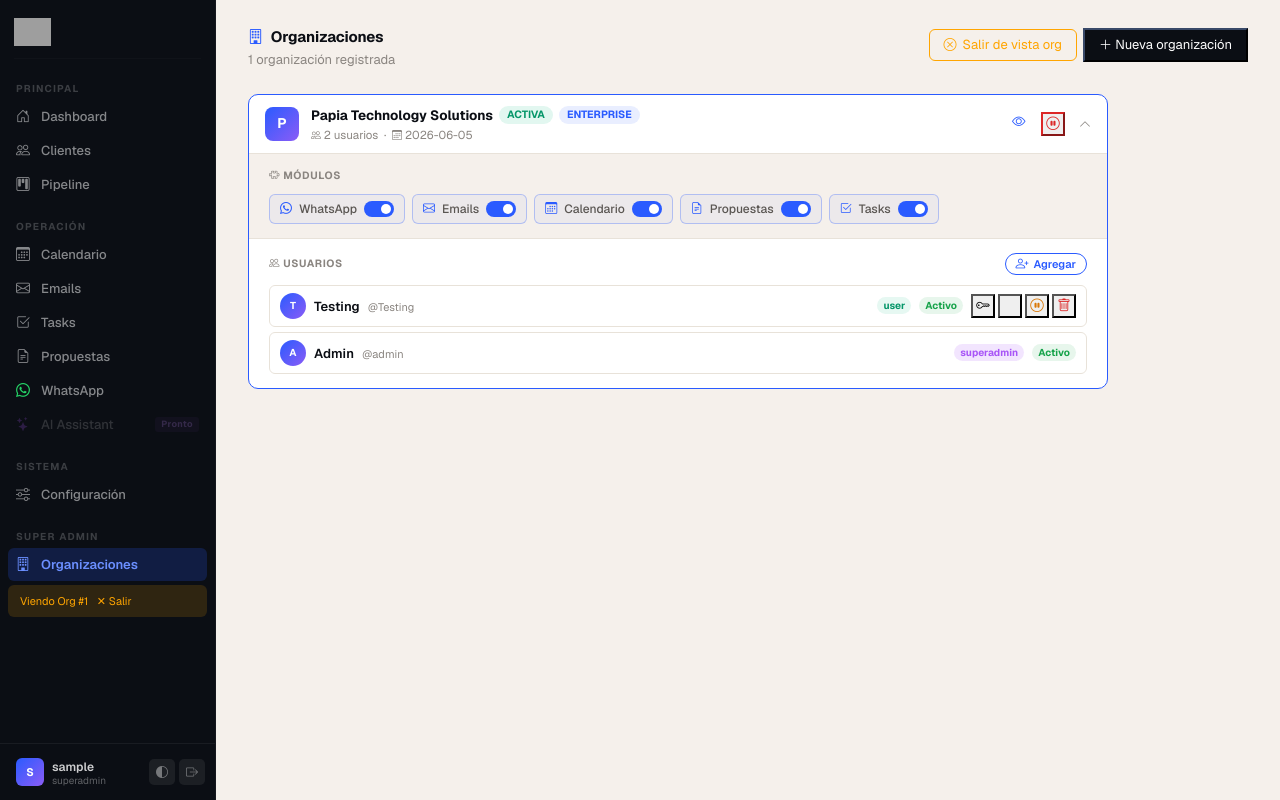
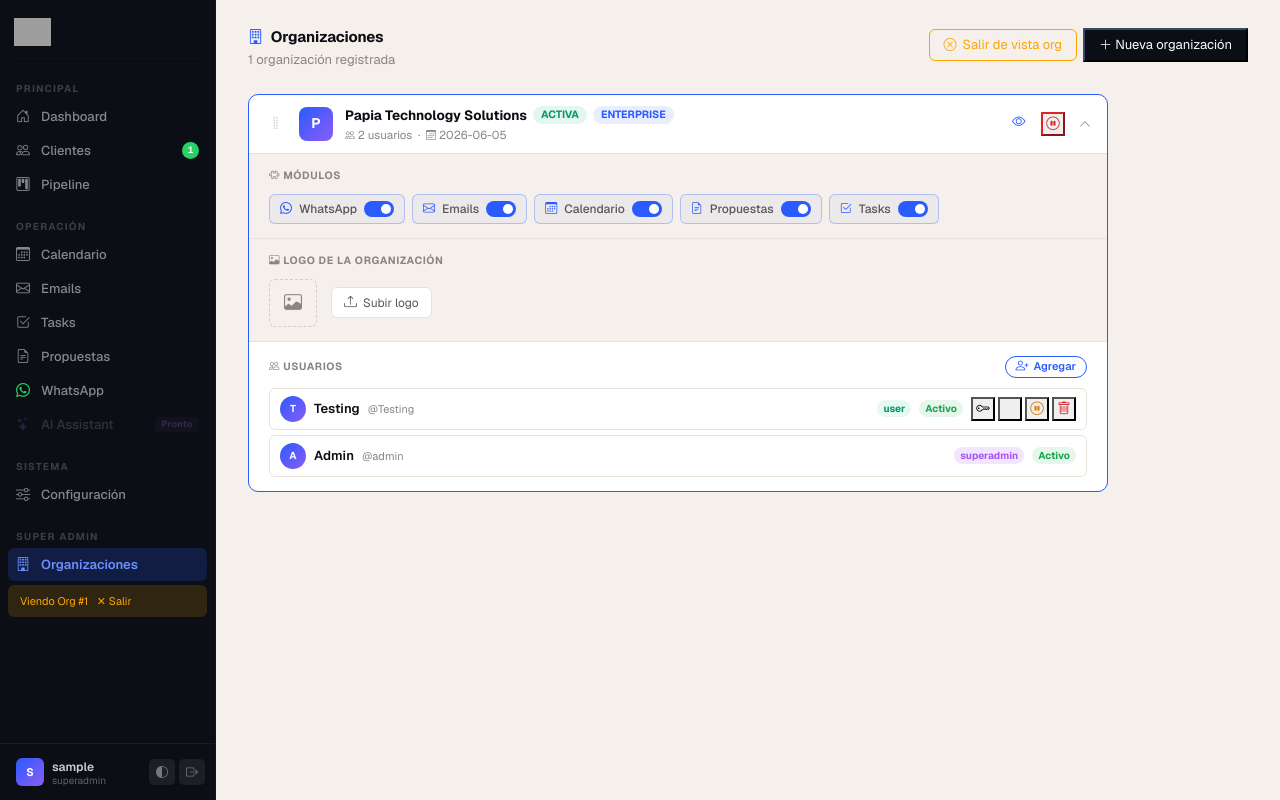
Before and after one commit to henmartin2005/CRMnewPapiaTech, a Flask app: page /super/organizations in a window 1280 px wide. Run offline with Flask 3, Linux system fonts and the light colour scheme; the visitor is signed in with stand-in values (Sample User, id 1); data comes from the database, SQL or seed files in the repository; tables that the repository leaves empty hold one stand-in row (values such as "Sample post"); some web fonts are replaced; grey boxes are pictures that could not be loaded.

Commit message:
Add drag-and-drop org reorder + per-org logo upload
database.py:
- Add logo_url TEXT DEFAULT '' to organizations
- Add sort_order INTEGER DEFAULT 0 to organizations

routes/super.py:
- POST /super/organizations/reorder: accepts JSON {order:[ids]}
  updates sort_order for each org atomically
- POST /super/organizations/<id>/upload-logo: validates extension
  (png/jpg/gif/webp/svg), saves to static/logos/ with uuid filename,
  updates logo_url in DB
- organizations() query now ORDER BY sort_order ASC

app.py:
- context processor fetches logo_url from organizations table
  and injects current_org_logo into every template

templates/super/organizations.html:
- SortableJS 1.15.2 from CDN, handle='.drag-handle', ghostClass
- ⠿ drag handle icon on each org row (stops click propagation)
- Avatar replaced by <img> when org has logo_url
- Logo upload section in expandable panel: click-to-select auto-submit
  form with preview of current logo, file input hidden behind label

templates/dashboard.html:
- Show org logo (32px) inline with org name when available

templates/base.html:
- Sidebar logo shows org logo (white filter) for non-superadmin users;
  superadmin always sees PapiaTech logo

Co-Authored-By: Claude Sonnet 4.6 <noreply@anthropic.com>

```diff
--- a/papia-crm/app.py
+++ b/papia-crm/app.py
@@ -103,13 +103,16 @@ def inject_globals():
         client_count = _cdb.execute(
             "SELECT COUNT(*) FROM clients WHERE org_id=?", (org_id,)
         ).fetchone()[0]
-        org_name = (_cdb.execute(
-            "SELECT name FROM organizations WHERE id=?", (org_id,)
-        ).fetchone() or {}).get('name', '')
+        _org_row = _cdb.execute(
+            "SELECT name, logo_url FROM organizations WHERE id=?", (org_id,)
+        ).fetchone()
+        org_name = _org_row['name']  if _org_row else ''
+        org_logo = _org_row['logo_url'] if _org_row else ''
         _cdb.close()
     except Exception:
         client_count = 0
         org_name     = ''
+        org_logo     = ''
 
     # Module permissions: org-level ∩ user-level
     role    = session.get('user_role', 'user')
@@ -147,6 +150,7 @@ def inject_globals():
         'current_org_id':   org_id,
         'client_count':     client_count,
         'current_org_name': org_name,
+        'current_org_logo': org_logo,
     }
 
 
--- a/papia-crm/database.py
+++ b/papia-crm/database.py
@@ -264,6 +264,8 @@ def init_db():
         "ALTER TABLE organizations ADD COLUMN app_base_url TEXT DEFAULT ''",
         "ALTER TABLE organizations ADD COLUMN gmail_client_id TEXT DEFAULT ''",
         "ALTER TABLE organizations ADD COLUMN gmail_client_secret TEXT DEFAULT ''",
+        "ALTER TABLE organizations ADD COLUMN logo_url TEXT DEFAULT ''",
+        "ALTER TABLE organizations ADD COLUMN sort_order INTEGER DEFAULT 0",
         "ALTER TABLE payment_links ADD COLUMN org_id INTEGER NOT NULL DEFAULT 1",
     ]
     for sql in migrations:
--- a/papia-crm/routes/super.py
+++ b/papia-crm/routes/super.py
@@ -1,7 +1,13 @@
+import os
+from uuid import uuid4
 from flask import Blueprint, render_template, request, redirect, url_for, flash, session, jsonify
 from database import get_db
 from werkzeug.security import generate_password_hash as _gen_hash
+from werkzeug.utils import secure_filename
 from functools import wraps
+
+_LOGO_ALLOWED = {'png', 'jpg', 'jpeg', 'gif', 'webp', 'svg'}
+_LOGOS_DIR    = os.path.join(os.path.dirname(os.path.dirname(__file__)), 'static', 'logos')
 
 super_bp = Blueprint('super', __name__, url_prefix='/super')
 
@@ -36,7 +42,7 @@ def organizations():
         SELECT o.*, COUNT(u.id) as user_count
         FROM organizations o
         LEFT JOIN users u ON u.org_id = o.id
-        GROUP BY o.id ORDER BY o.created_at DESC
+        GROUP BY o.id ORDER BY o.sort_order ASC, o.created_at DESC
     """).fetchall()
 
     # Load module status per org
@@ -194,6 +200,45 @@ def change_user_role(org_id, user_id):
     return redirect(url_for('super.organizations'))
 
 
+@super_bp.route('/organizations/reorder', methods=['POST'])
+@superadmin_required
+def reorder_organizations():
+    order = request.get_json(silent=True) or {}
+    ids   = order.get('order', [])
+    db    = get_db()
+    for i, org_id in enumerate(ids):
+        db.execute("UPDATE organizations SET sort_order=? WHERE id=?", (i, int(org_id)))
+    db.commit()
+    db.close()
+    return jsonify({'success': True})
+
+
+@super_bp.route('/organizations/<int:org_id>/upload-logo', methods=['POST'])
+@superadmin_required
+def upload_org_logo(org_id):
+    file = request.files.get('logo')
+    if not file or not file.filename:
+        flash('Selecciona un archivo de imagen.', 'danger')
+        return redirect(url_for('super.organizations'))
+
+    ext = file.filename.rsplit('.', 1)[-1].lower() if '.' in file.filename else ''
+    if ext not in _LOGO_ALLOWED:
+        flash('Solo se permiten imágenes PNG, JPG, GIF, WebP o SVG.', 'danger')
+        return redirect(url_for('super.organizations'))
+
+    os.makedirs(_LOGOS_DIR, exist_ok=True)
+    filename = f"org_{org_id}_{uuid4().hex[:8]}.{ext}"
+    file.save(os.path.join(_LOGOS_DIR, filename))
+
+    db = get_db()
+    db.execute("UPDATE organizations SET logo_url=? WHERE id=?",
+               (f"/static/logos/{filename}", org_id))
+    db.commit()
+    db.close()
+    flash('Logo actualizado correctamente.', 'success')
+    return redirect(url_for('super.organizations'))
+
+
 @super_bp.route('/organizations/create', methods=['POST'])
 @superadmin_required
 def create_org():
--- a/papia-crm/templates/base.html
+++ b/papia-crm/templates/base.html
@@ -27,8 +27,13 @@
 
   <!-- Logo -->
   <a class="sb-logo" href="{{ url_for('dashboard') }}">
-    <img src="https://www.papiatech.com/assets/logo-papiatech-white-CnoB7BBt.png"
-         alt="Papia Technology Solutions" />
+    {% if current_org_logo and not is_superadmin %}
+      <img src="{{ current_org_logo }}" alt="{{ current_org_name }}"
+           style="max-height:40px;max-width:160px;object-fit:contain;filter:brightness(0) invert(1);opacity:.9;" />
+    {% else %}
+      <img src="https://www.papiatech.com/assets/logo-papiatech-white-CnoB7BBt.png"
+           alt="Papia Technology Solutions" />
+    {% endif %}
   </a>
 
   <hr class="sb-rule" />
--- a/papia-crm/templates/super/organizations.html
+++ b/papia-crm/templates/super/organizations.html
@@ -3,6 +3,15 @@
 
 {% block head %}
 <style>
+/* ── Drag handle ── */
+.drag-handle {
+  cursor: grab; color: var(--c-border-2); font-size: 14px;
+  padding: 0 4px; flex-shrink: 0; transition: color .15s;
+}
+.drag-handle:hover { color: var(--c-text-3); }
+.sortable-ghost { opacity: .4; background: rgba(42,91,255,.06); }
+.sortable-chosen .org-row-bar { background: var(--c-surface-2); }
+
 /* ── Compact row ── */
 .org-row {
   background: var(--c-surface);
@@ -137,17 +146,27 @@ input:checked + .om-slider:before { transform: translateX(14px); }
   </div>
 </div>
 
-<div style="max-width:860px;">
+<div style="max-width:860px;" id="orgs-sortable">
   {% for org in orgs %}
   {% set mods  = org_modules.get(org.id, {}) %}
   {% set users = org_users.get(org.id, []) %}
 
-  <div class="org-row" id="org-row-{{ org.id }}">
+  <div class="org-row" id="org-row-{{ org.id }}" data-id="{{ org.id }}">
 
     <!-- ── Compact bar (always visible) ── -->
     <div class="org-row-bar" onclick="toggleDetail({{ org.id }})">
 
-      <div class="org-avatar-sm">{{ org.name[0] | upper }}</div>
+      <!-- Drag handle -->
+      <i class="bi bi-grip-vertical drag-handle" title="Arrastrar para reordenar"
+         onclick="event.stopPropagation()"></i>
+
+      <!-- Avatar / Logo -->
+      {% if org.logo_url %}
+        <img src="{{ org.logo_url }}" alt="{{ org.name }}"
+             style="width:34px;height:34px;border-radius:8px;object-fit:cover;flex-shrink:0;">
+      {% else %}
+        <div class="org-avatar-sm">{{ org.name[0] | upper }}</div>
+      {% endif %}
 
       <div class="org-row-info">
         <div class="org-row-name">
@@ -201,6 +220,44 @@ input:checked + .om-slider:before { transform: translateX(14px); }
             </label>
           </div>
           {% endfor %}
+        </div>
+      </div>
+
+      <!-- Logo upload -->
+      <div class="org-section" style="background:var(--c-bg);">
+        <div class="org-section-title">
+          <span><i class="bi bi-image"></i> Logo de la organización</span>
+        </div>
+        <div style="display:flex;align-items:center;gap:14px;">
+          {% if org.logo_url %}
+            <img src="{{ org.logo_url }}" alt="Logo"
+                 style="height:48px;max-width:160px;object-fit:contain;border-radius:6px;
+                        border:1px solid var(--c-border);background:#fff;padding:4px;">
+          {% else %}
+            <div style="width:48px;height:48px;border-radius:6px;border:1px dashed var(--c-border-2);
+                        display:flex;align-items:center;justify-content:center;color:var(--c-text-3);">
+              <i class="bi bi-image" style="font-size:18px;"></i>
+            </div>
+          {% endif %}
+          <form method="POST"
+                action="{{ url_for('super.upload_org_logo', org_id=org.id) }}"
+                enctype="multipart/form-data"
+                style="display:flex;align-items:center;gap:8px;">
+            <label style="display:flex;align-items:center;gap:6px;cursor:pointer;
+                          padding:5px 12px;border:1px solid var(--c-border);border-radius:var(--radius-sm);
+                          background:var(--c-surface);font-size:12px;color:var(--c-text-2);
+                          transition:border-color .15s;"
+                   onmouseover="this.style.borderColor='var(--c-accent)'"
+                   onmouseout="this.style.borderColor='var(--c-border)'">
+              <i class="bi bi-upload" style="font-size:13px;"></i>
+              <span>Subir logo</span>
+              <input type="file" name="logo" accept="image/*"
+                     style="display:none;" onchange="this.closest('form').submit()">
+            </label>
+            {% if org.logo_url %}
+            <span style="font-size:11px;color:var(--c-text-3);">PNG, JPG, SVG recomendado · máx. 2 MB</span>
+            {% endif %}
+          </form>
         </div>
       </div>
 
@@ -425,7 +482,30 @@ input:checked + .om-slider:before { transform: translateX(14px); }
 {% endblock %}
 
 {% block scripts %}
+<script src="https://cdn.jsdelivr.net/npm/sortablejs@1.15.2/Sortable.min.js"></script>
 <script>
+// ── Drag & drop reorder ───────────────────────────────────────────────────────
+document.addEventListener('DOMContentLoaded', () => {
+  const container = document.getElementById('orgs-sortable');
+  if (!container) return;
+
+  Sortable.create(container, {
+    handle:        '.drag-handle',
+    animation:     150,
+    ghostClass:    'sortable-ghost',
+    chosenClass:   'sortable-chosen',
+    onEnd: async () => {
+      const order = [...container.querySelectorAll('.org-row')]
+                      .map(el => el.dataset.id);
+      await fetch('/super/organizations/reorder', {
+        method:  'POST',
+        headers: {'Content-Type': 'application/json'},
+        body:    JSON.stringify({ order }),
+      });
+    },
+  });
+});
+
 // ── Accordion ─────────────────────────────────────────────────────────────────
 function toggleDetail(orgId) {
   const row    = document.getElementById(`org-row-${orgId}`);
```
Also changed, not shown: papia-crm/templates/dashboard.html (+10 -2 lines).
